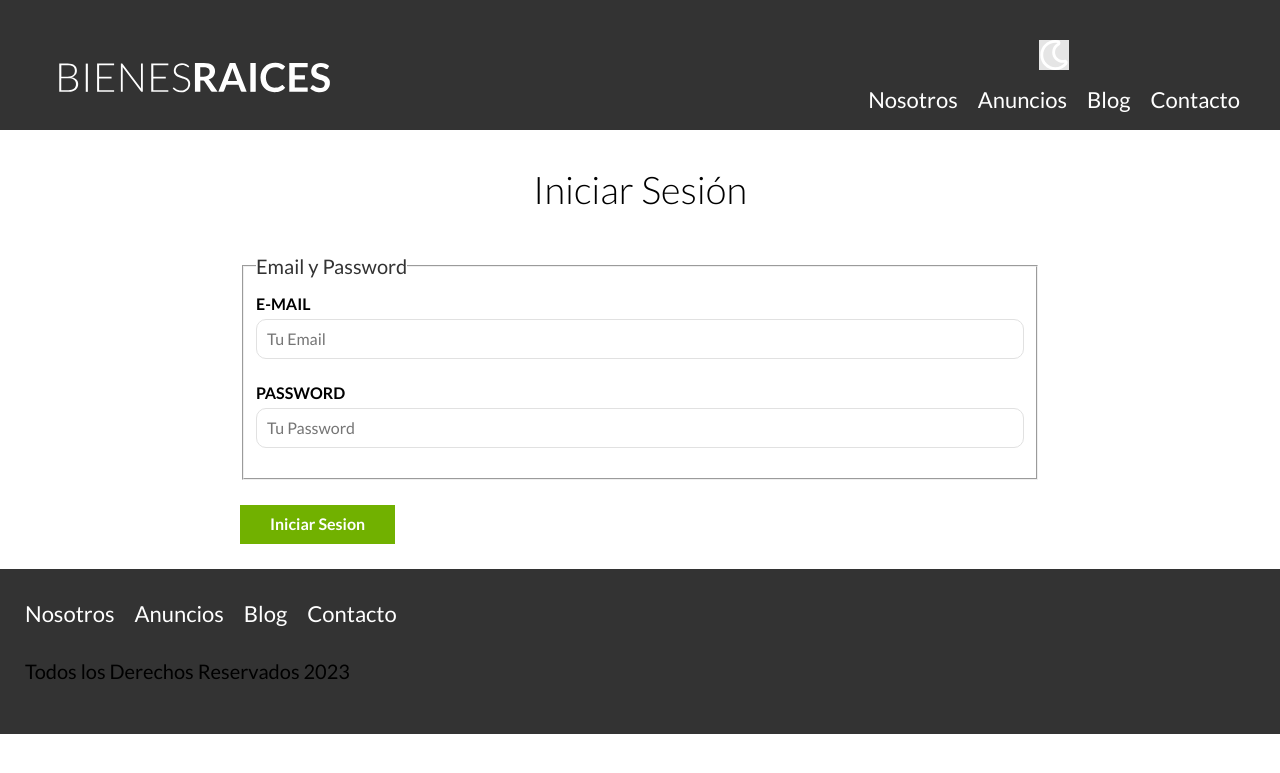
After one commit to patxiarana/BIENES-RAICES, a PHP site: page /login.php in a window 1280 px wide. The commit adds this page. Shown: the top 773 px of the page. Run offline with PHP 8.4, Linux system fonts and the light colour scheme.

Commit message:
creando el form

```diff
--- /dev/null
+++ b/bienesraices_inicio/login.php
@@ -0,0 +1,45 @@
+<?php
+require 'includes/funciones.php';
+incluirTemplate('header');
+?>
+
+
+<main class="contenedor seccion  contenido-centrado">
+    <h1>Iniciar Sesión</h1>
+
+    <form class="formulario">
+        <fieldset>
+            <legend>Email y Password</legend>
+
+            <label for="email">E-mail</label>
+            <input type="email" placeholder="Tu Email" id="email">
+
+
+            <label for="password">Password</label>
+            <input type="password" placeholder="Tu Password" id="password">
+
+        </fieldset>
+
+        <input type="submit"  value="Iniciar Sesion" class="boton boton-verde">
+    </form>
+
+
+</main>
+
+
+<footer class="footer seccion">
+    <div class="contenedor-footer">
+        <nav class="navegacion">
+            <a href="nosotros.html">Nosotros</a>
+            <a href="anuncios.html">Anuncios</a>
+            <a href="blog.html">Blog</a>
+            <a href="contacto.html">Contacto</a>
+        </nav>
+    </div>
+    <p class="copyright">Todos los Derechos Reservados 2023</p>
+</footer>
+
+<script src="build/js/bundle.min.js"></script>
+</body>
+
+</html>
```
Also changed, not shown: bienesraices_inicio/contacto.php (+5 -4 lines).
